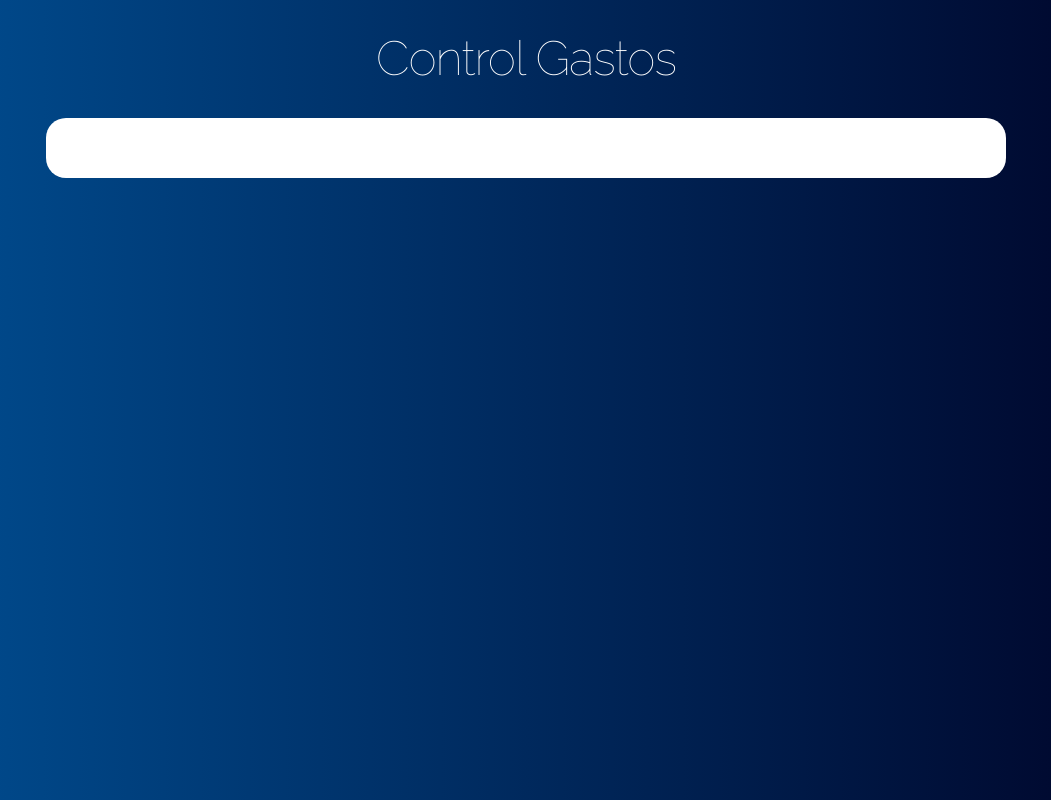
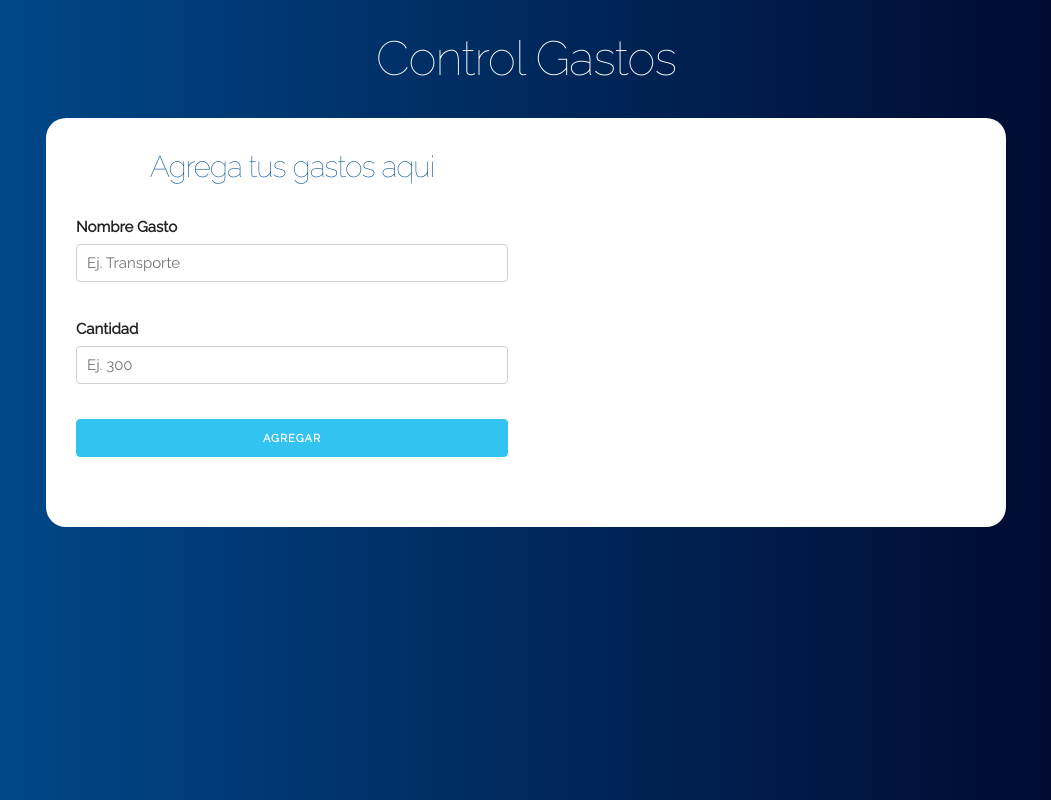
Before and after one commit to JoniAguero/control-gastos-react, a React (Create React App) app: page / in a window 1280 px wide. Shown: the whole page, without its empty margins (114-1165 px from the left). Built offline with nearby package versions, Linux system fonts and the light colour scheme.

Commit message:
add formulario

```diff
--- a/src/components/App.js
+++ b/src/components/App.js
@@ -1,6 +1,7 @@
 import React, { Component } from 'react';
 import '../css/App.css';
 import Header from './Header/Header';
+import Formulario from './Formulario/Formulario';
 
 class App extends Component {
   render() {
@@ -11,7 +12,7 @@ class App extends Component {
         <div className="contenido-principal contenido">
           <div className="row">
             <div className="one-half column">
-
+              <Formulario />
             </div>
             <div className="one-half column">
 
--- /dev/null
+++ b/src/components/Formulario/Formulario.js
@@ -0,0 +1,24 @@
+import React, { Component } from 'react';
+
+class Formulario extends Component {
+  render() {
+    return (
+        <form>
+            <h2>Agrega tus gastos aqui</h2>
+            <div className="campo">
+                <label>Nombre Gasto</label>
+                <input className="u-full-width" type="text" placeholder="Ej. Transporte" />
+            </div>
+
+            <div className="campo">
+                <label>Cantidad</label>
+                <input className="u-full-width" type="text" placeholder="Ej. 300" />
+            </div>
+
+            <input className="button-primary u-full-width" type="submit" value="Agregar" />
+        </form>
+    );
+  }
+}
+
+export default Formulario;
```
